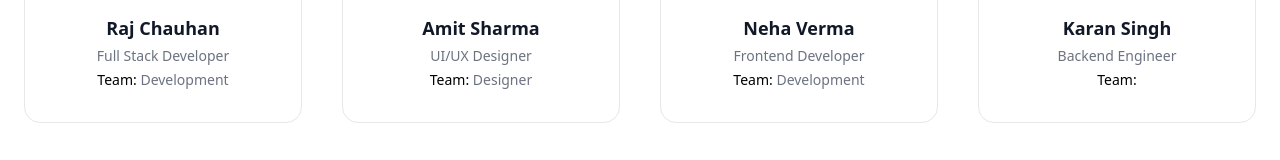
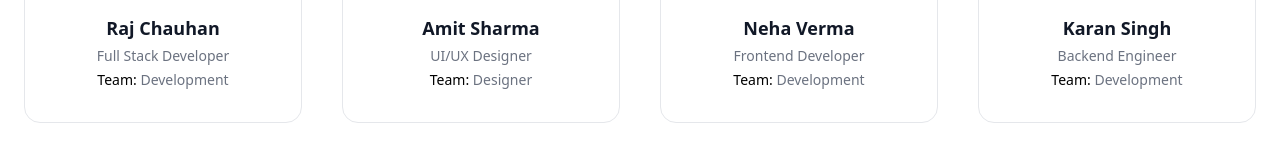
Before and after one commit to manavyaduvanshi2130/2130-group-website, a React (Vite) app: page /employees/1 in a window 1280 px wide. Shown: the part 431-591 px from the top of the page. Built offline with nearby package versions, Linux system fonts and the light colour scheme.

Commit message:
removed the twitter and telegram icon

```diff
--- a/src/components/common/Footer.jsx
+++ b/src/components/common/Footer.jsx
@@ -49,7 +49,7 @@ export default function Footer() {
         </div>
 
         {/* CURRENT PRODUCT */}
-        <div>
+        <div className="">
           {" "}
           <h4 className="text-white font-semibold mb-4">
             Current Product
--- a/src/data/employeesData.js
+++ b/src/data/employeesData.js
@@ -24,6 +24,7 @@ export const employees = [
     id: "e4",
     name: "Karan Singh",
     role: "Backend Engineer",
+    team:"Development",
     avatar: "/employees/karan.png",
   },
 ];
```
